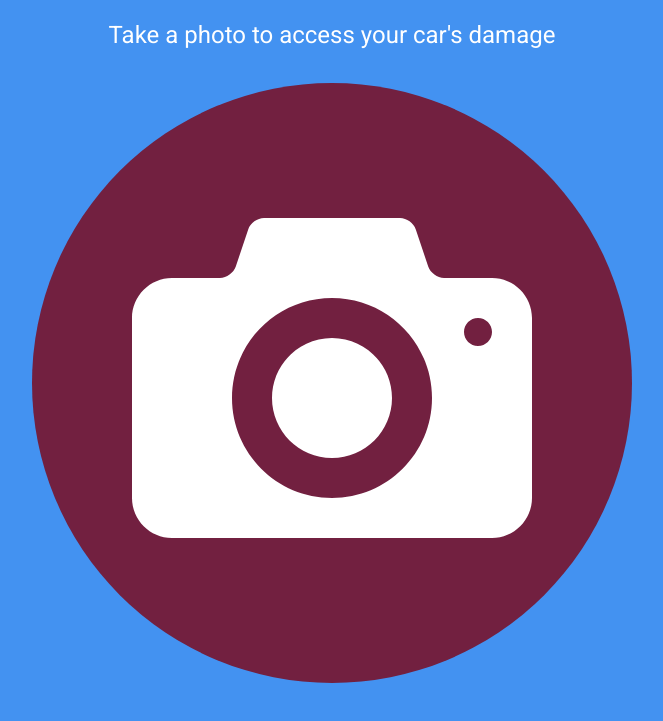
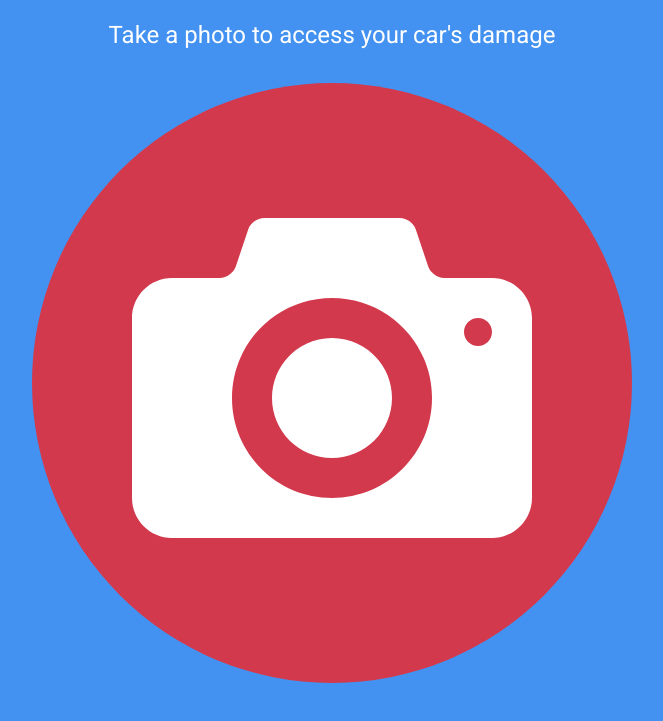
Before and after one commit to mousetree/carml, a plain HTML site: page index.html in a window 1280 px wide. In both pictures the pointer is over the label 640 px from the left and 538 px from the top of the page. Shown: the part 151-872 px from the top of the page, without its empty margins (308-971 px from the left). Drawn offline with Linux system fonts and the light colour scheme.

Commit message:
remove focus styling

```diff
--- a/index.html
+++ b/index.html
@@ -41,12 +41,16 @@
 
         function doSomethingWithFiles(files) {
             const file = files[0]
-            if (!file) console.error('No file selected')
+            if (!file) {
+                console.error('No file selected')
+                return
+            }
             getBase64(file)
                 .then(applyModel)
                 .then(result => {
                     setMessage(result.status)
                 })
+                .catch(error => setMessage('Ooops, something went wrong'))
         }
 
         function getBase64(file) {
--- a/styles.css
+++ b/styles.css
@@ -78,10 +78,8 @@ p {
   color: #fff;
 }
 
-.inputfile-4:focus + label,
-.inputfile-4.has-focus + label,
-.inputfile-4 + label:hover {
-  color: #722040;
+.inputfile-4:hover + label:hover {
+  /* color: #722040; */
 }
 
 .inputfile-4 + label figure {
@@ -94,10 +92,8 @@ p {
   margin: 0 auto 10px;
 }
 
-.inputfile-4:focus + label figure,
-.inputfile-4.has-focus + label figure,
 .inputfile-4 + label:hover figure {
-  background-color: #722040;
+  /* background-color: #722040; */
 }
 
 .inputfile-4 + label svg {
@@ -131,7 +127,7 @@ p {
 
 .content footer a:hover,
 .content footer a:focus {
-  color: #4b0f31;
+  /* color: #4b0f31; */
 }
 
 .box {
```
